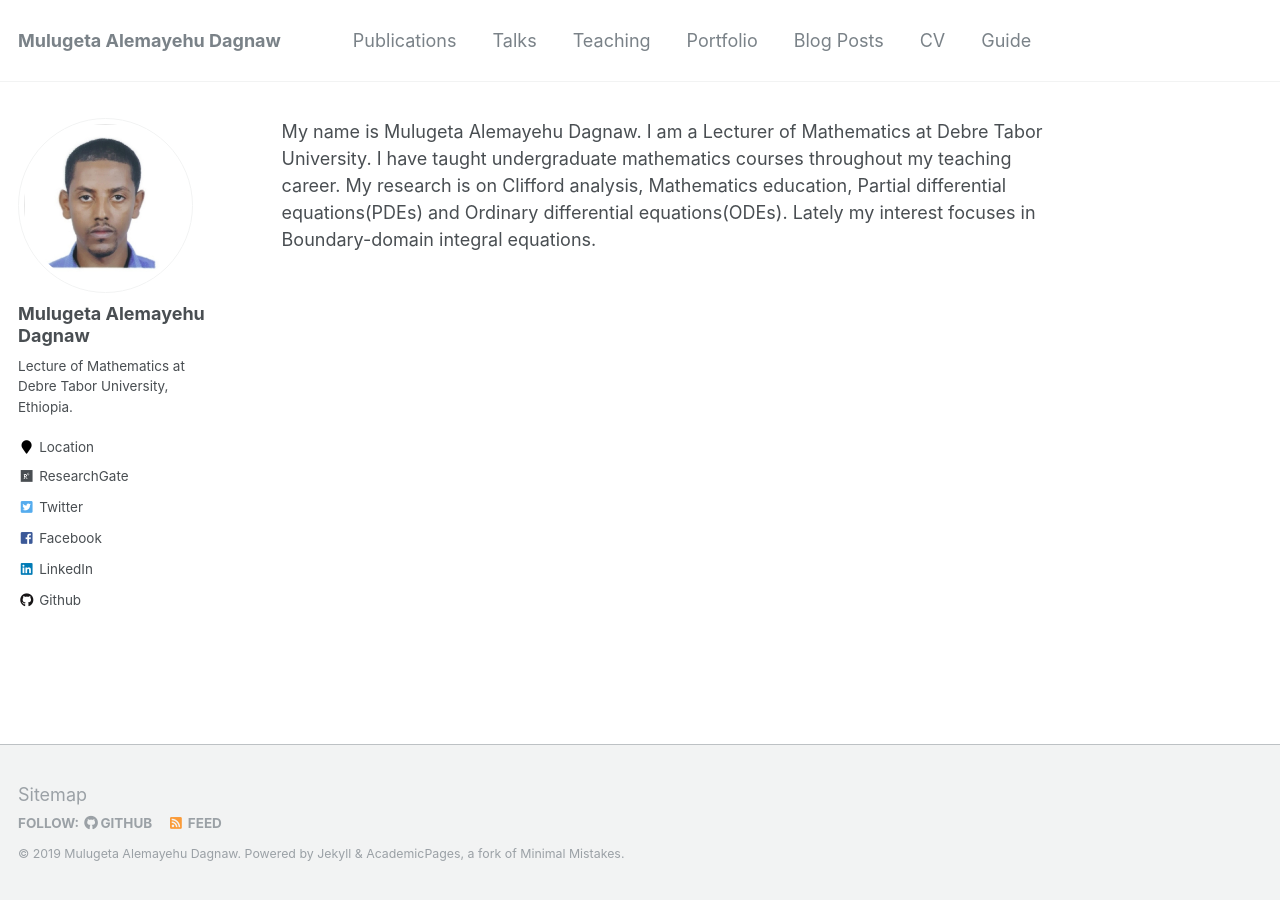
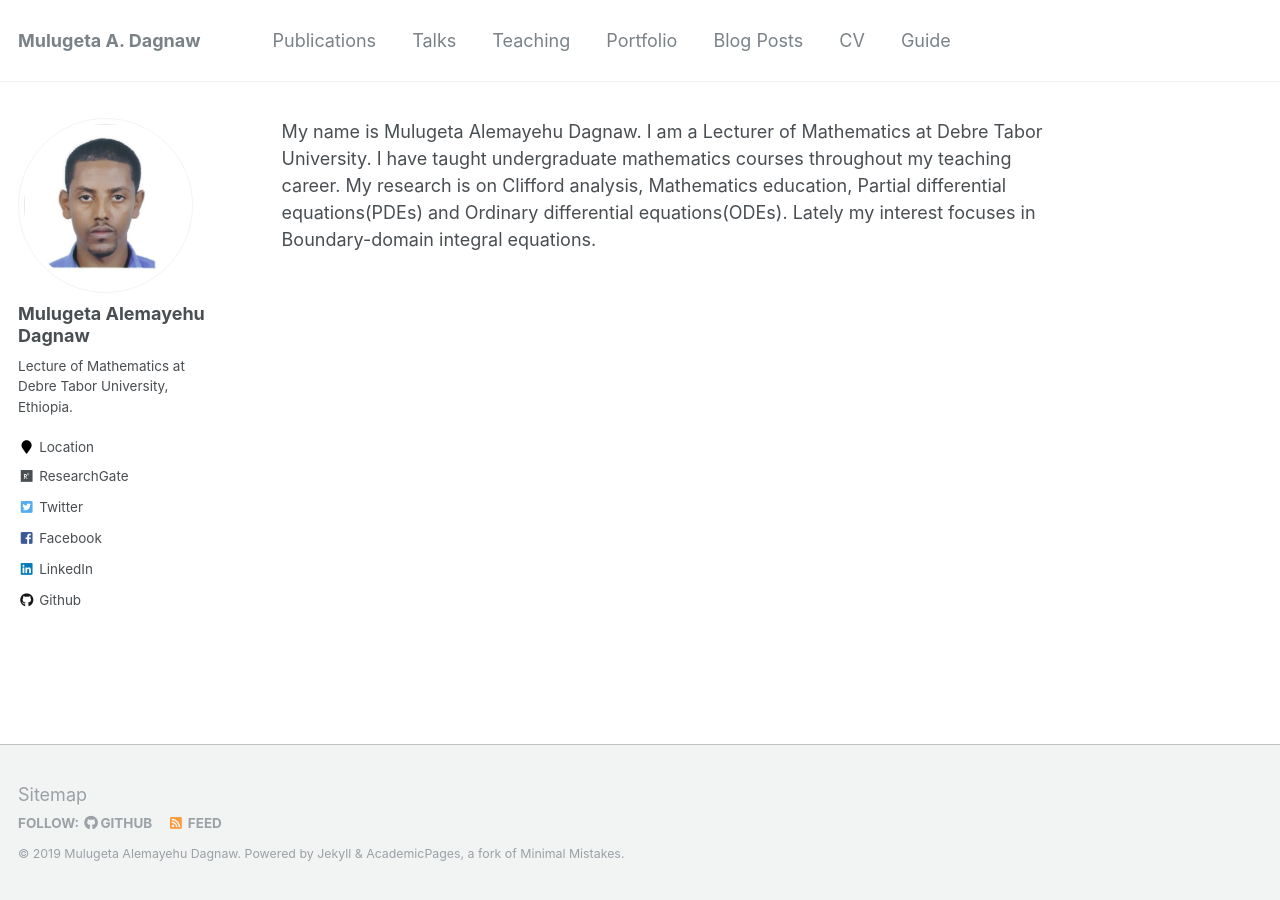
Before and after one commit to muledagnaw/muledagnaw.github.io, a Jekyll site: the page built from _pages/about.md, in a window 1280 px wide. Built offline with Jekyll 4.4.1, drawn with Linux system fonts in a browser that asks for light colours.

Commit message:
updatednew34 site

```diff
--- a/_config.yml
+++ b/_config.yml
@@ -7,7 +7,7 @@
 
 # Site Settings
 locale                   : "en-US"
-title                    : "Mulugeta Alemayehu Dagnaw"
+title                    : "Mulugeta A. Dagnaw"
 title_separator          : "-"
 name                     : &name "Mulugeta Alemayehu Dagnaw"
 description              : &description "personal description"
```
